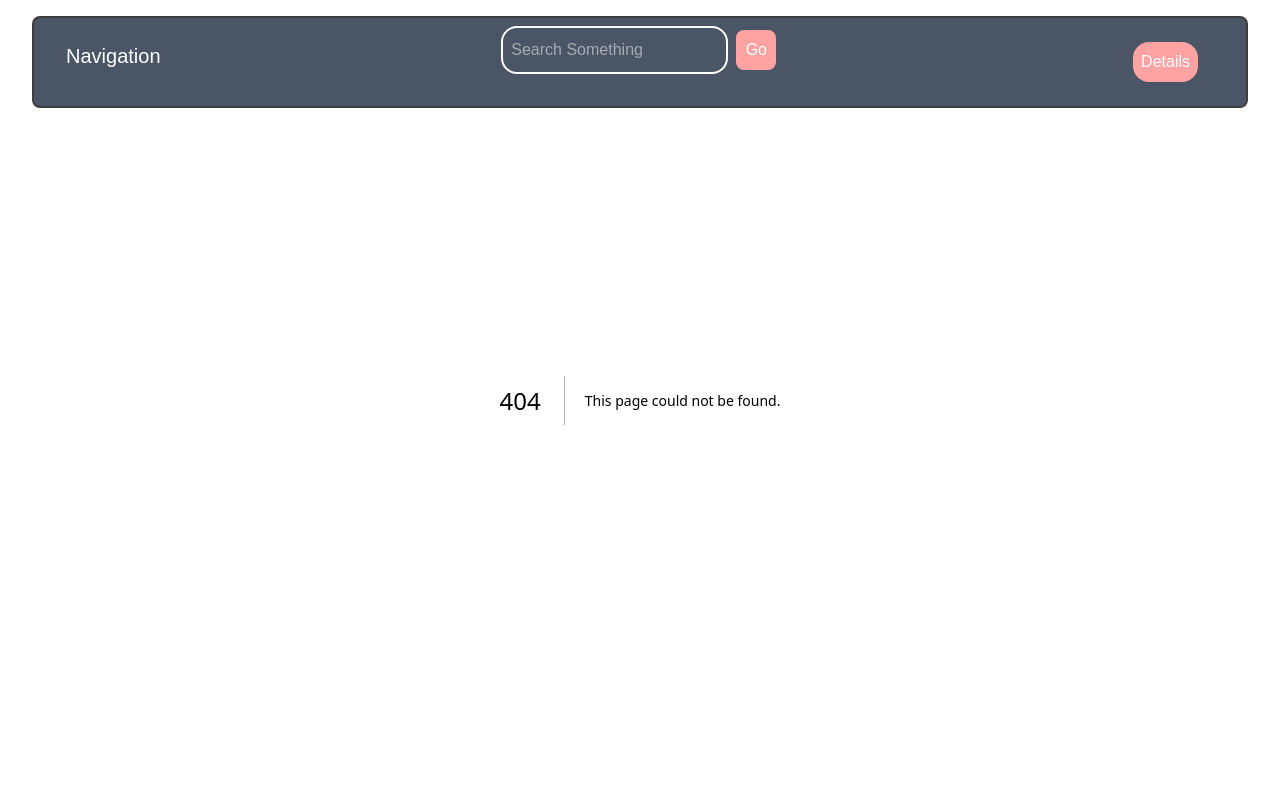
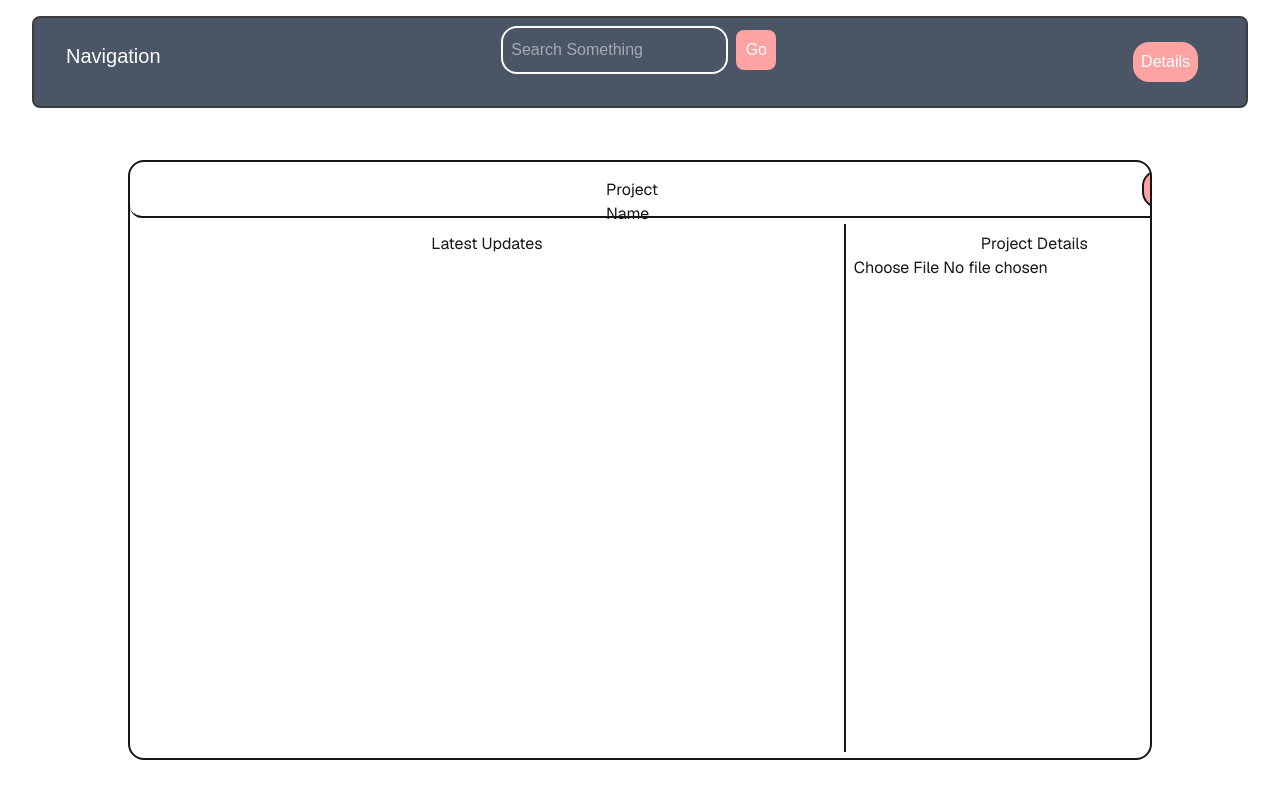
Before and after one commit to leegondeexnut/Robinhood, a Next.js app in the folder Per-Ankh/: page /project in a window 1280 px wide. Before the commit this address had no page. Shown: the top 800 px of the page. Built offline with nearby package versions, Linux system fonts and the light colour scheme.

Commit message:
project page layout

```diff
--- a/Per-Ankh/app/Home/login/page.tsx
+++ b/Per-Ankh/app/Home/login/page.tsx
@@ -24,7 +24,7 @@ export default function LogPage() {
       });
       if (res.ok || res.status === 201) {
         alert("User Logged in Successfully");
-        router.push(`/api/user/details/${form.email}`)
+        router.push(`/Home/${form.email}`);
       }
       if (res.status === 422) {
         return alert("The password didn't match");
--- a/Per-Ankh/app/page.tsx
+++ b/Per-Ankh/app/page.tsx
@@ -1,7 +1,7 @@
-'use client';
+"use client";
 
-import { useEffect } from 'react';
-import { useRouter } from 'next/navigation';
+import { useEffect } from "react";
+import { useRouter } from "next/navigation";
 
 export default function Home() {
   const router = useRouter();
@@ -9,20 +9,20 @@ export default function Home() {
   useEffect(() => {
     async function checkSession() {
       try {
-        const res = await fetch('/api/user/verify', {
-          method: 'GET',
-          credentials: 'include', // Send HttpOnly cookie
+        const res = await fetch("/api/user/verify", {
+          method: "GET",
+          credentials: "include", // Send HttpOnly cookie
         });
         const data = await res.json();
         if (data.user) {
-          localStorage.setItem('user', JSON.stringify(data.user));
-          router.push(`/Home/${data.user.email}`)
+          localStorage.setItem("user", JSON.stringify(data.user));
+          router.push(`/Home/${data.user.email}`);
         } else {
-          router.push('/login');
+          router.push("Home/login");
         }
       } catch (error) {
-        console.error('Session check failed:', error);
-        router.push('/Home/login');
+        console.error("Session check failed:", error);
+        router.push("/Home/login");
       }
     }
     checkSession();
--- /dev/null
+++ b/Per-Ankh/app/project/page.tsx
@@ -0,0 +1,34 @@
+export default function () {
+  return (
+    <div className="font-sans grid grid-rows-[20px_1fr_20px] justify-items-center sm:p-20 h-screen">
+      <div className="mt-20 grid grid-col border-2 rounded-2xl w-[80vw] h-[75vh] overflow-hidden">
+        <div className="flex justify-center gap-115 position-y-0 h-16 border-b-2 rounded-xl h-[7vh]">
+          <div></div>
+          <h1 className="rounded-2xl p-2 m-2">Project Name</h1>
+          <button className="border-2 rounded-2xl bg-red-300 hover:bg-blue-300 cursor-pointer p-2 m-2">
+            Update
+          </button>
+        </div>
+        <div className="h-[66vh] flex ">
+          <div className="flex-2 border-r-2 p-2">
+            <div className="flex justify-center">
+              <h1>Latest Updates</h1>
+            </div>
+            <div className="">
+              <p></p>
+            </div>
+          </div>
+
+          <div className="h-full flex-1 p-2">
+            <div className="flex justify-center">
+              <h1>Project Details</h1>
+            </div>
+            <div>
+              <input type="file"></input>
+            </div>
+          </div>
+        </div>
+      </div>
+    </div>
+  );
+}
--- a/Per-Ankh/app/register/page.tsx
+++ b/Per-Ankh/app/register/page.tsx
@@ -1,96 +1,114 @@
-'use client'
-import {useState} from 'react';
-import {  useRouter } from 'next/navigation';
+"use client";
+import { useState } from "react";
+import { useRouter } from "next/navigation";
 
-
-export default function Registration(){
-    const router = useRouter()
+export default function Registration() {
+  const router = useRouter();
   const [form, setForm] = useState({
     username: "",
     email: "",
     password: "",
     role: "Project Enthusiast",
     bio: "",
-    })
-    const handlechange = (e: React.ChangeEvent<HTMLInputElement | HTMLSelectElement | HTMLTextAreaElement>)=>{
-        setForm({ ...form, [e.target.name]: e.target.value});
+  });
+  const handlechange = (
+    e: React.ChangeEvent<
+      HTMLInputElement | HTMLSelectElement | HTMLTextAreaElement
+    >
+  ) => {
+    setForm({ ...form, [e.target.name]: e.target.value });
+  };
+  const handleSubmit = async (e: React.FormEvent) => {
+    e.preventDefault();
+    try {
+      const res = await fetch("/api/user", {
+        method: "POST",
+        body: JSON.stringify(form),
+      });
+      if (res.ok) {
+        alert("User Registered Successfully");
+        router.push("/Home/login");
+      } else {
+        alert("Registration Failed try loging in again");
       }
-    const handleSubmit = async (e: React.FormEvent) =>{
-        e.preventDefault();
-        try{
-            const res = await fetch('/api/user',{
-                method: 'POST',
-                body: JSON.stringify(form)
-            });
-            if(res.ok){
-                alert("User Registered Successfully")
-                router.push('/app/details')
+    } catch (error) {
+      alert("An error occured.");
+    }
+  };
 
-            }
-            else{
-                alert("Registration Failed try loging in again")
-            }
-        }catch (error){
-            alert("An error occured.")
-        }
-    }
-
-    return(
+  return (
     <div className="font-sans grid grid-rows-[20px_1fr_20px] justify-items-center sm:p-20 h-screen mt-16 ">
       <section className="p-5">
         <h1 className="mx-78 text-2xl">Create Account</h1>
         <form className="pb-7" onSubmit={handleSubmit}>
           <div className="mt-16 mx-10 grid grid-col">
             <label className="m-4"> Create Username</label>
-                    <input placeholder="Enter Username"
+            <input
+              placeholder="Enter Username"
               id="thetaUsername"
               name="username"
               className="border-2 border-gray-600 p-2 rounded h-12 w-78"
               value={form.username}
-                     onChange={handlechange}/>
+              onChange={handlechange}
+            />
           </div>
           <div className="mt-7 mx-10 grid grid-col">
             <label className="m-4">Enter Email</label>
-                    <input placeholder="Enter your Email" id="thetaEmail"
+            <input
+              placeholder="Enter your Email"
+              id="thetaEmail"
               name="email"
               className="border-2 border-gray-600 p-2 rounded h-12 w-78"
-                     value = {form.email}
-                     onChange={handlechange}/>
-
+              value={form.email}
+              onChange={handlechange}
+            />
           </div>
           <div className="mt-7 mx-10 grid grid-col">
             <label className="m-4">Create Password</label>
-                    <input type="password"
+            <input
+              type="password"
               placeholder="Enter Password"
               id="thetaPassword"
               name="password"
               className="border-2 border-gray-600 p-2 rounded h-12 w-78"
-                    value = {form.password}
-                     onChange={handlechange}/>
+              value={form.password}
+              onChange={handlechange}
+            />
           </div>
           <div className="mt-16 mx-10 grid grid-col">
             <label className="m-4">Who would you like to register as?</label>
-                    <select className="bg-black border-2 border-gray-600 p-2 rounded h-12 w-78"
+            <select
+              className="bg-black border-2 border-gray-600 p-2 rounded h-12 w-78"
               name="role"
               value={form.role}
-                    onChange={handlechange}>
+              onChange={handlechange}
+            >
               <option value="Project Enthusiast">Project Enthusiast</option>
               <option value="Civil Engineer">Civil Engineer</option>
               <option value="Architecture">Architecture</option>
               <option value="Student">Student</option>
               <option value="Default User">Default User</option>
-
             </select>
           </div>
           <div className="grid grid-col mt-7 mx-10">
             <label className="m-4">Bio</label>
-                    <textarea id="thetaBio" name="bio" placeholder="Say Something about yourself" className="border-2 border-gray-600 p-2 rounded min-h-78 w-78"
-                    value = {form.bio}
-                     onChange={handlechange}/>
+            <textarea
+              id="thetaBio"
+              name="bio"
+              placeholder="Say Something about yourself"
+              className="border-2 border-gray-600 p-2 rounded min-h-78 w-78"
+              value={form.bio}
+              onChange={handlechange}
+            />
           </div>
-                <button type="submit" className="bg-[#40E0D0] rounded p-3 m-2 ml-22 text-xl hover:bg-red-300">Sign Up</button>
+          <button
+            type="submit"
+            className="bg-[#40E0D0] rounded p-3 m-2 ml-22 text-xl hover:bg-red-300"
+          >
+            Sign Up
+          </button>
         </form>
       </section>
     </div>
-    )
+  );
 }
```
Lines whose indentation alone changed are shown as unchanged.
